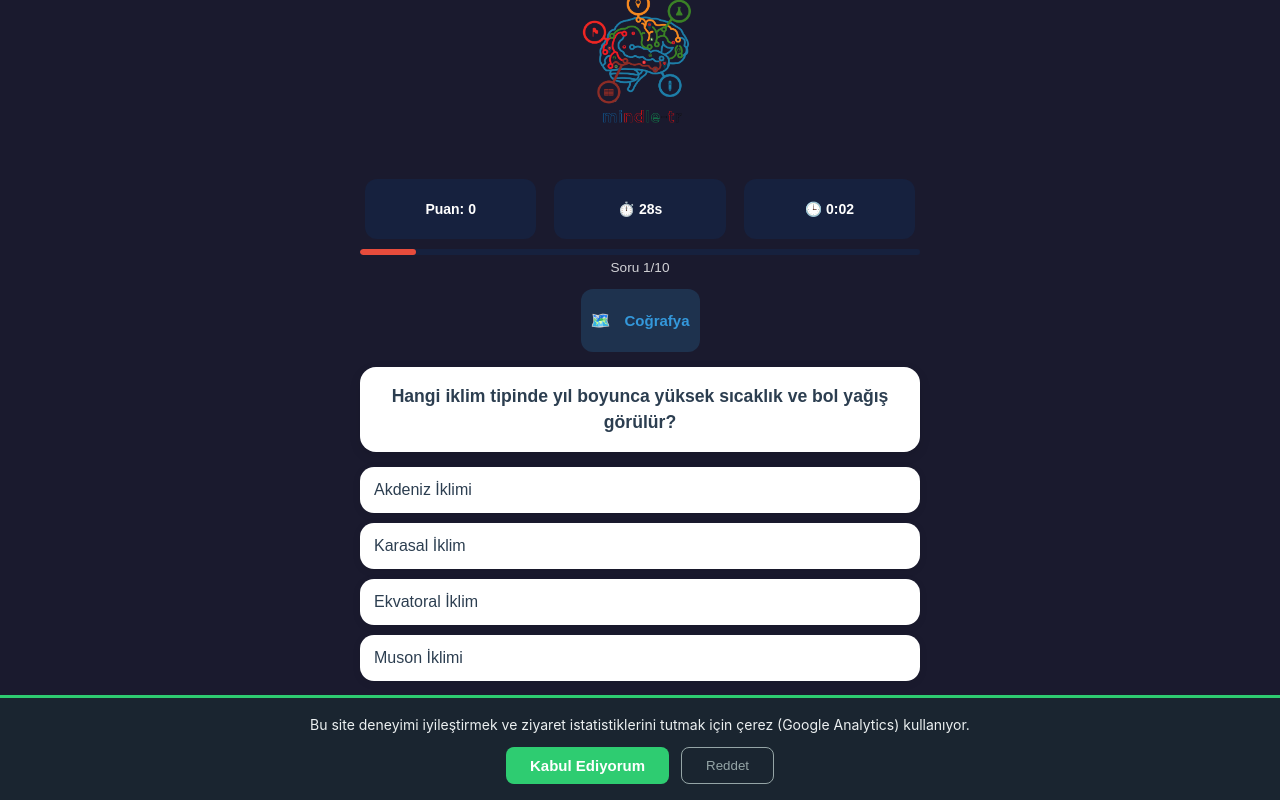
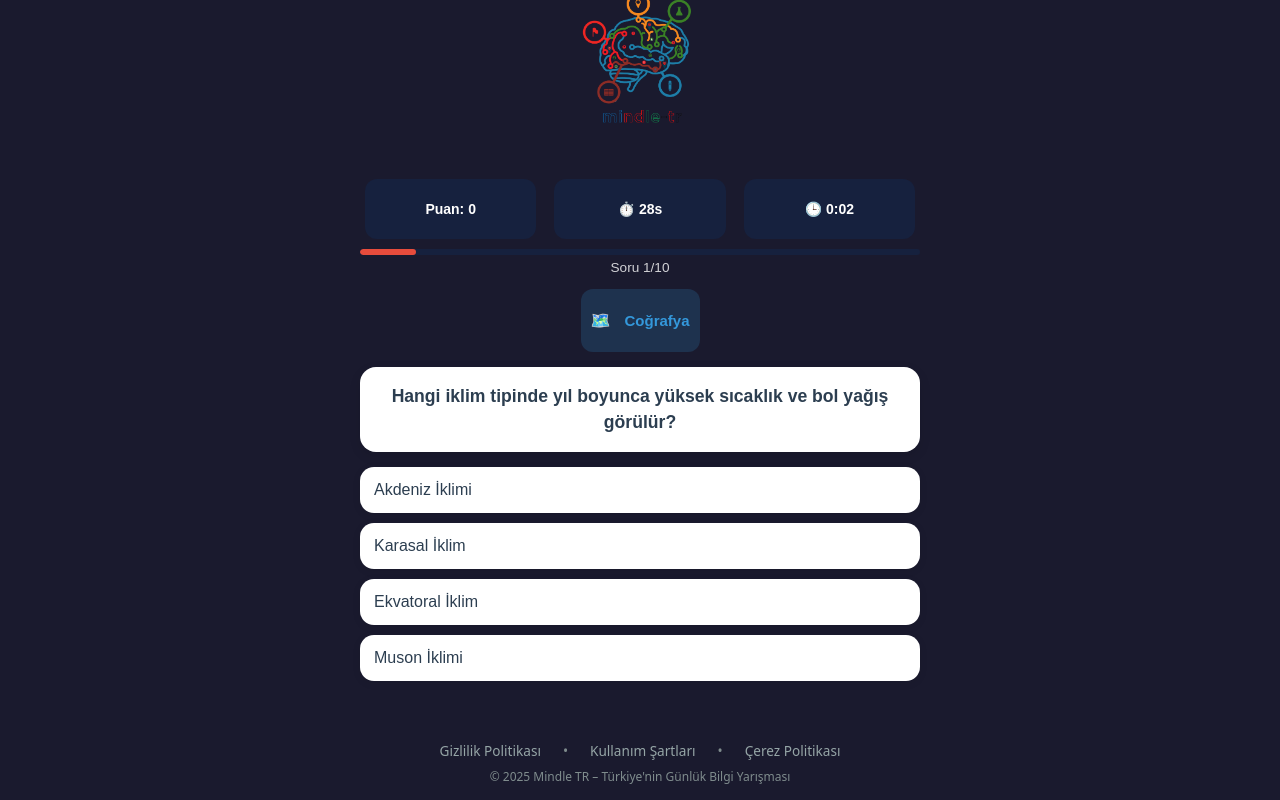
Before and after one commit to affanvolkanakbal/mindletr-app, a React (Create React App) app: page / in a window 1280 px wide. Both pictures are taken after a click on the button "Testi Başlat". Shown: the part 70-870 px from the top of the page. Built offline with nearby package versions, Linux system fonts and the light colour scheme.

Commit message:
fix: cookie banner

```diff
--- a/src/App.tsx
+++ b/src/App.tsx
@@ -446,7 +446,9 @@ const App = () => {
         </div>
       </div>
       <Footer />
-      <CookieBanner />
+      {showStartScreen && !localStorage.getItem('mindletr_cookies') && (
+        <CookieBanner onAccepted={() => {}} />
+      )}
     </div>
   );
 };
--- a/src/components/CookieBanner.tsx
+++ b/src/components/CookieBanner.tsx
@@ -1,29 +1,27 @@
 // src/components/CookieBanner.tsx
 import React from 'react';
 
-// "window" ve "localStorage" tiplerini TypeScript'e tanıtıyoruz
 declare global {
   interface Window {
     ['ga-disable-G-51GLFGQ9JX']?: boolean;
   }
 }
 
-export default function CookieBanner() {
-  // Kullanıcı daha önce karar verdiyse banner'ı gösterme
+export default function CookieBanner({ onAccepted }: { onAccepted: () => void }) {
+  // Daha önce karar verildiyse hiç gösterme
   if (localStorage.getItem('mindletr_cookies')) {
     return null;
   }
 
   const accept = () => {
     localStorage.setItem('mindletr_cookies', 'accepted');
-    window.location.reload();
+    onAccepted(); // Sadece callback çalışsın, sayfa yenilenmesin!
   };
 
   const reject = () => {
     localStorage.setItem('mindletr_cookies', 'rejected');
-    // Google Analytics'i tamamen kapat
     window['ga-disable-G-51GLFGQ9JX'] = true;
-    window.location.reload();
+    onAccepted(); // Reddetse bile banner kapansın
   };
 
   return (
@@ -37,14 +35,14 @@ export default function CookieBanner() {
         color: '#ecf0f1',
         padding: '16px 20px',
         fontSize: '14px',
-        textAlign: 'center' as const, // ← BURAYI DÜZELTTİK
+        textAlign: 'center' as const,
         zIndex: 9999,
         fontFamily: '"Inter", Arial, sans-serif',
         borderTop: '3px solid #2ecc71',
       }}
     >
       <div style={{ maxWidth: '800px', margin: '0 auto', lineHeight: '1.5' }}>
-        Bu site deneyimi iyileştirmek ve ziyaret istatistiklerini tutmak için çerez (Google Analytics) kullanıyor.
+        Bu site deneyimi iyileştirmek için çerez (Google Analytics) kullanıyor.
       </div>
 
       <div
@@ -71,7 +69,6 @@ export default function CookieBanner() {
         >
           Kabul Ediyorum
         </button>
-
         <button
           onClick={reject}
           style={{
```
